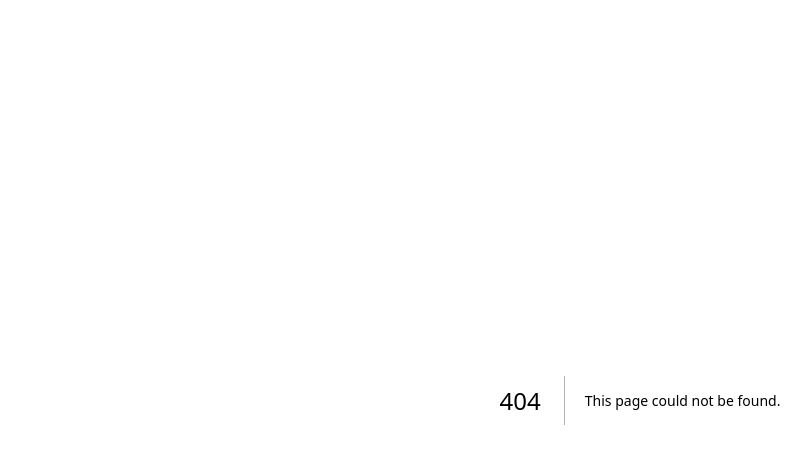
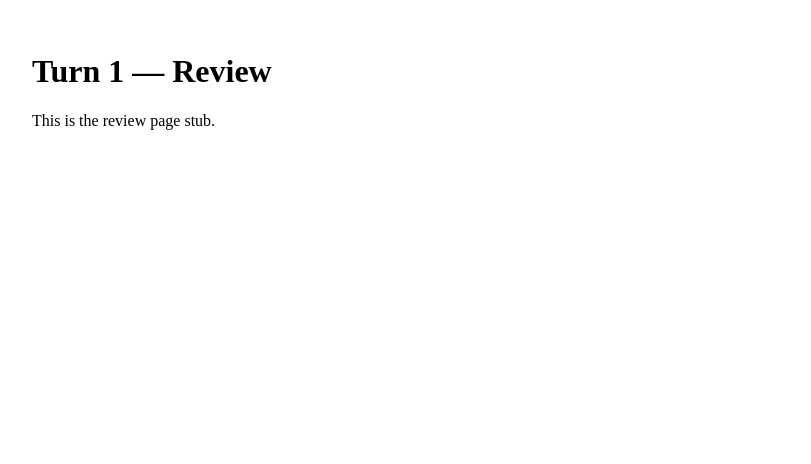
Before and after one commit to dmeadows001/turn-qa, a Next.js app: page /turns/1/review in a window 1280 px wide. Before the commit this address had no page. Shown: the top 464 px of the page, without its empty margins (0-811 px from the left). Built offline with nearby package versions, Linux system fonts and the light colour scheme.

Commit message:
Create review.js

```diff
--- /dev/null
+++ b/pages/turns/[id]/review.js
@@ -0,0 +1,11 @@
+import { useRouter } from 'next/router';
+
+export default function Review() {
+  const { query } = useRouter();
+  return (
+    <div style={{ padding: 24, fontFamily: 'ui-sans-serif' }}>
+      <h1>Turn {query.id} — Review</h1>
+      <p>This is the review page stub.</p>
+    </div>
+  );
+}
```
